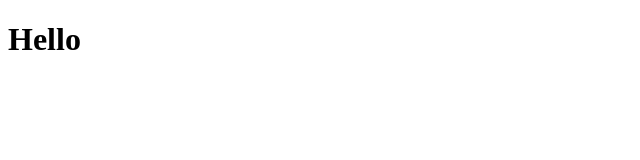
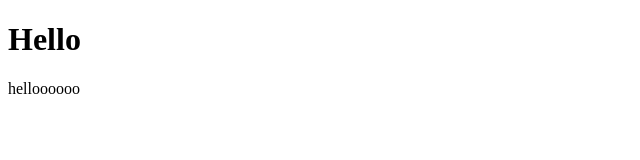
Before and after one commit to Voskan/test_js, a plain HTML site: page index.html in a window 1280 px wide. Shown: the full height of the page, 0-640 px from the left. Drawn offline with Linux system fonts and the light colour scheme.

Commit message:
Add paragraph

```diff
--- a/index.html
+++ b/index.html
@@ -8,5 +8,6 @@
 </head>
 <body>
   <h1>Hello</h1>
+  <p>helloooooo</p>
 </body>
 </html>
```
